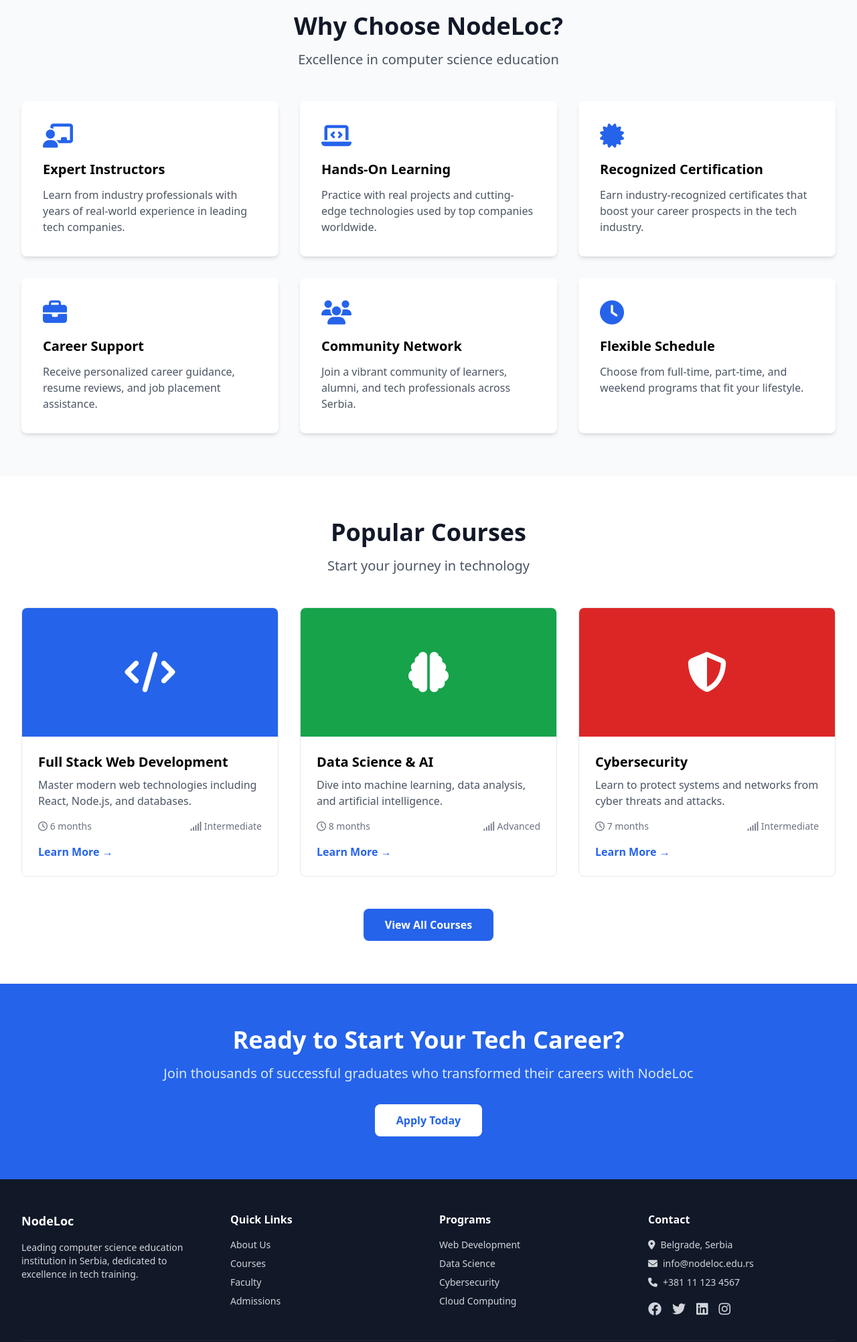
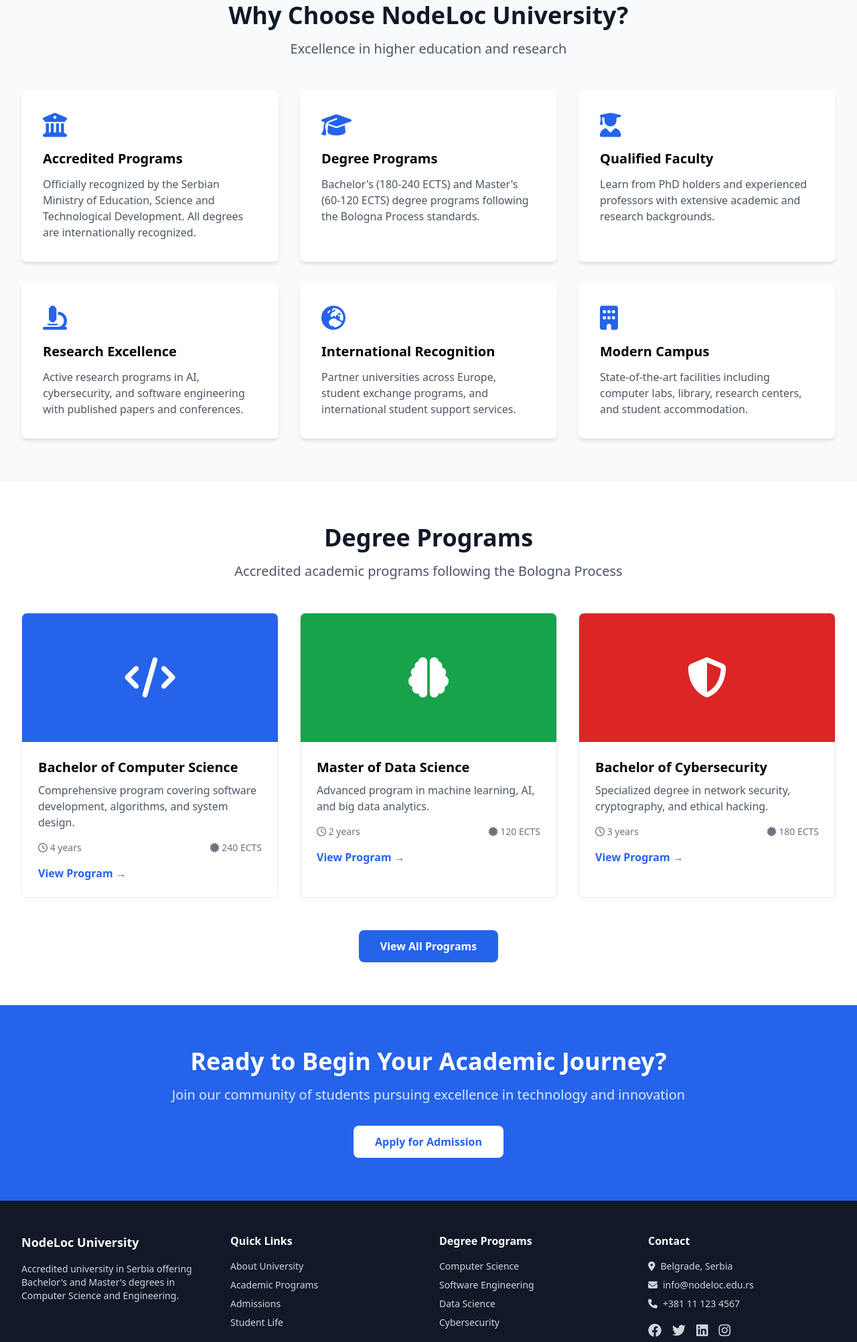
Before and after one commit to nodeloc/edu, a plain HTML site: page index.html in a window 1280 px wide. Shown: the part 793-2797 px from the top of the page at 67% size. Drawn offline with nearby package versions, Linux system fonts and the light colour scheme.

Commit message:
change to

```diff
--- a/index.html
+++ b/index.html
@@ -3,9 +3,9 @@
 <head>
     <meta charset="UTF-8">
     <meta name="viewport" content="width=device-width, initial-scale=1.0">
-    <meta name="description" content="NodeLoc - Leading Computer Science Education Institution in Serbia. Offering comprehensive training in programming, data science, cybersecurity, and cloud computing.">
-    <meta name="keywords" content="computer science, education, Serbia, programming, data science, cybersecurity, IT training">
-    <title>NodeLoc - Computer Science Education in Serbia</title>
+    <meta name="description" content="NodeLoc University - Accredited Higher Education Institution in Serbia. Bachelor's and Master's degree programs in Computer Science, Software Engineering, Data Science, and Cybersecurity.">
+    <meta name="keywords" content="computer science university, higher education Serbia, bachelor degree, master degree, accredited university, software engineering, data science degree">
+    <title>NodeLoc University - Computer Science & Engineering Degrees in Serbia</title>
     <script src="https://cdn.tailwindcss.com"></script>
     <link rel="stylesheet" href="https://cdnjs.cloudflare.com/ajax/libs/font-awesome/6.4.0/css/all.min.css">
 </head>
@@ -24,9 +24,9 @@
                 <div class="hidden md:flex items-center space-x-8">
                     <a href="index.html" class="text-blue-600 font-semibold">Home</a>
                     <a href="about.html" class="text-gray-700 hover:text-blue-600 transition">About</a>
-                    <a href="courses.html" class="text-gray-700 hover:text-blue-600 transition">Courses</a>
-                    <a href="faculty.html" class="text-gray-700 hover:text-blue-600 transition">Faculty</a>
+                    <a href="academics.html" class="text-gray-700 hover:text-blue-600 transition">Academics</a>
                     <a href="admissions.html" class="text-gray-700 hover:text-blue-600 transition">Admissions</a>
+                    <a href="student-life.html" class="text-gray-700 hover:text-blue-600 transition">Student Life</a>
                     <a href="contact.html" class="text-gray-700 hover:text-blue-600 transition">Contact</a>
                 </div>
                 <div class="md:hidden flex items-center">
@@ -41,9 +41,9 @@
             <div class="px-2 pt-2 pb-3 space-y-1">
                 <a href="index.html" class="block px-3 py-2 text-blue-600 font-semibold">Home</a>
                 <a href="about.html" class="block px-3 py-2 text-gray-700 hover:bg-gray-100">About</a>
-                <a href="courses.html" class="block px-3 py-2 text-gray-700 hover:bg-gray-100">Courses</a>
-                <a href="faculty.html" class="block px-3 py-2 text-gray-700 hover:bg-gray-100">Faculty</a>
+                <a href="academics.html" class="block px-3 py-2 text-gray-700 hover:bg-gray-100">Academics</a>
                 <a href="admissions.html" class="block px-3 py-2 text-gray-700 hover:bg-gray-100">Admissions</a>
+                <a href="student-life.html" class="block px-3 py-2 text-gray-700 hover:bg-gray-100">Student Life</a>
                 <a href="contact.html" class="block px-3 py-2 text-gray-700 hover:bg-gray-100">Contact</a>
             </div>
         </div>
@@ -54,17 +54,20 @@
         <div class="max-w-7xl mx-auto px-4 sm:px-6 lg:px-8 py-20">
             <div class="text-center">
                 <h1 class="text-4xl md:text-6xl font-bold mb-6">
-                    Transform Your Future with Computer Science
+                    NodeLoc University of Technology
                 </h1>
-                <p class="text-xl md:text-2xl mb-8 text-blue-100">
-                    Leading IT education institution in Serbia, empowering the next generation of tech professionals
+                <p class="text-xl md:text-2xl mb-4 text-blue-100">
+                    Accredited Higher Education Institution in Serbia
+                </p>
+                <p class="text-lg md:text-xl mb-8 text-blue-200">
+                    Bachelor's and Master's Degree Programs in Computer Science, Software Engineering, and Data Science
                 </p>
                 <div class="flex flex-col sm:flex-row gap-4 justify-center">
                     <a href="admissions.html" class="bg-white text-blue-600 px-8 py-3 rounded-lg font-semibold hover:bg-gray-100 transition">
-                        Apply Now
+                        Apply for Admission
                     </a>
-                    <a href="courses.html" class="border-2 border-white text-white px-8 py-3 rounded-lg font-semibold hover:bg-white hover:text-blue-600 transition">
-                        Explore Courses
+                    <a href="academics.html" class="border-2 border-white text-white px-8 py-3 rounded-lg font-semibold hover:bg-white hover:text-blue-600 transition">
+                        Academic Programs
                     </a>
                 </div>
             </div>
@@ -76,20 +79,20 @@
         <div class="max-w-7xl mx-auto px-4 sm:px-6 lg:px-8">
             <div class="grid grid-cols-2 md:grid-cols-4 gap-8 text-center">
                 <div>
-                    <div class="text-4xl font-bold text-blue-600 mb-2">2000+</div>
-                    <div class="text-gray-600">Students Trained</div>
+                    <div class="text-4xl font-bold text-blue-600 mb-2">3,200+</div>
+                    <div class="text-gray-600">Enrolled Students</div>
                 </div>
                 <div>
-                    <div class="text-4xl font-bold text-blue-600 mb-2">50+</div>
-                    <div class="text-gray-600">Expert Instructors</div>
+                    <div class="text-4xl font-bold text-blue-600 mb-2">120+</div>
+                    <div class="text-gray-600">Faculty Members</div>
                 </div>
                 <div>
-                    <div class="text-4xl font-bold text-blue-600 mb-2">15+</div>
-                    <div class="text-gray-600">Programs Offered</div>
+                    <div class="text-4xl font-bold text-blue-600 mb-2">12</div>
+                    <div class="text-gray-600">Degree Programs</div>
                 </div>
                 <div>
-                    <div class="text-4xl font-bold text-blue-600 mb-2">95%</div>
-                    <div class="text-gray-600">Job Placement Rate</div>
+                    <div class="text-4xl font-bold text-blue-600 mb-2">2015</div>
+                    <div class="text-gray-600">Year Established</div>
                 </div>
             </div>
         </div>
@@ -99,62 +102,62 @@
     <section class="py-16 bg-gray-50">
         <div class="max-w-7xl mx-auto px-4 sm:px-6 lg:px-8">
             <div class="text-center mb-12">
-                <h2 class="text-3xl md:text-4xl font-bold text-gray-900 mb-4">Why Choose NodeLoc?</h2>
-                <p class="text-xl text-gray-600">Excellence in computer science education</p>
+                <h2 class="text-3xl md:text-4xl font-bold text-gray-900 mb-4">Why Choose NodeLoc University?</h2>
+                <p class="text-xl text-gray-600">Excellence in higher education and research</p>
             </div>
             <div class="grid md:grid-cols-3 gap-8">
                 <div class="bg-white p-8 rounded-lg shadow-md hover:shadow-xl transition">
                     <div class="text-blue-600 text-4xl mb-4">
-                        <i class="fas fa-chalkboard-teacher"></i>
+                        <i class="fas fa-university"></i>
                     </div>
-                    <h3 class="text-xl font-bold mb-3">Expert Instructors</h3>
-                    <p class="text-gray-600">Learn from industry professionals with years of real-world experience in leading tech companies.</p>
+                    <h3 class="text-xl font-bold mb-3">Accredited Programs</h3>
+                    <p class="text-gray-600">Officially recognized by the Serbian Ministry of Education, Science and Technological Development. All degrees are internationally recognized.</p>
                 </div>
                 <div class="bg-white p-8 rounded-lg shadow-md hover:shadow-xl transition">
                     <div class="text-blue-600 text-4xl mb-4">
-                        <i class="fas fa-laptop-code"></i>
+                        <i class="fas fa-graduation-cap"></i>
                     </div>
-                    <h3 class="text-xl font-bold mb-3">Hands-On Learning</h3>
-                    <p class="text-gray-600">Practice with real projects and cutting-edge technologies used by top companies worldwide.</p>
+                    <h3 class="text-xl font-bold mb-3">Degree Programs</h3>
+                    <p class="text-gray-600">Bachelor's (180-240 ECTS) and Master's (60-120 ECTS) degree programs following the Bologna Process standards.</p>
                 </div>
                 <div class="bg-white p-8 rounded-lg shadow-md hover:shadow-xl transition">
                     <div class="text-blue-600 text-4xl mb-4">
-                        <i class="fas fa-certificate"></i>
+                        <i class="fas fa-user-graduate"></i>
                     </div>
-                    <h3 class="text-xl font-bold mb-3">Recognized Certification</h3>
-                    <p class="text-gray-600">Earn industry-recognized certificates that boost your career prospects in the tech industry.</p>
+                    <h3 class="text-xl font-bold mb-3">Qualified Faculty</h3>
+                    <p class="text-gray-600">Learn from PhD holders and experienced professors with extensive academic and research backgrounds.</p>
                 </div>
                 <div class="bg-white p-8 rounded-lg shadow-md hover:shadow-xl transition">
                     <div class="text-blue-600 text-4xl mb-4">
-                        <i class="fas fa-briefcase"></i>
+                        <i class="fas fa-microscope"></i>
                     </div>
-                    <h3 class="text-xl font-bold mb-3">Career Support</h3>
-                    <p class="text-gray-600">Receive personalized career guidance, resume reviews, and job placement assistance.</p>
+                    <h3 class="text-xl font-bold mb-3">Research Excellence</h3>
+                    <p class="text-gray-600">Active research programs in AI, cybersecurity, and software engineering with published papers and conferences.</p>
                 </div>
                 <div class="bg-white p-8 rounded-lg shadow-md hover:shadow-xl transition">
                     <div class="text-blue-600 text-4xl mb-4">
-                        <i class="fas fa-users"></i>
+                        <i class="fas fa-globe-europe"></i>
                     </div>
-                    <h3 class="text-xl font-bold mb-3">Community Network</h3>
-                    <p class="text-gray-600">Join a vibrant community of learners, alumni, and tech professionals across Serbia.</p>
+                    <h3 class="text-xl font-bold mb-3">International Recognition</h3>
+                    <p class="text-gray-600">Partner universities across Europe, student exchange programs, and international student support services.</p>
                 </div>
                 <div class="bg-white p-8 rounded-lg shadow-md hover:shadow-xl transition">
                     <div class="text-blue-600 text-4xl mb-4">
-                        <i class="fas fa-clock"></i>
+                        <i class="fas fa-building"></i>
                     </div>
-                    <h3 class="text-xl font-bold mb-3">Flexible Schedule</h3>
-                    <p class="text-gray-600">Choose from full-time, part-time, and weekend programs that fit your lifestyle.</p>
+                    <h3 class="text-xl font-bold mb-3">Modern Campus</h3>
+                    <p class="text-gray-600">State-of-the-art facilities including computer labs, library, research centers, and student accommodation.</p>
                 </div>
             </div>
         </div>
     </section>
 
-    <!-- Popular Courses -->
+    <!-- Degree Programs -->
     <section class="py-16 bg-white">
         <div class="max-w-7xl mx-auto px-4 sm:px-6 lg:px-8">
             <div class="text-center mb-12">
-                <h2 class="text-3xl md:text-4xl font-bold text-gray-900 mb-4">Popular Courses</h2>
-                <p class="text-xl text-gray-600">Start your journey in technology</p>
+                <h2 class="text-3xl md:text-4xl font-bold text-gray-900 mb-4">Degree Programs</h2>
+                <p class="text-xl text-gray-600">Accredited academic programs following the Bologna Process</p>
             </div>
             <div class="grid md:grid-cols-3 gap-8">
                 <div class="border rounded-lg overflow-hidden hover:shadow-xl transition">
@@ -162,13 +165,13 @@
                         <i class="fas fa-code text-white text-6xl"></i>
                     </div>
                     <div class="p-6">
-                        <h3 class="text-xl font-bold mb-2">Full Stack Web Development</h3>
-                        <p class="text-gray-600 mb-4">Master modern web technologies including React, Node.js, and databases.</p>
+                        <h3 class="text-xl font-bold mb-2">Bachelor of Computer Science</h3>
+                        <p class="text-gray-600 mb-4">Comprehensive program covering software development, algorithms, and system design.</p>
                         <div class="flex justify-between items-center mb-4">
-                            <span class="text-sm text-gray-500"><i class="far fa-clock"></i> 6 months</span>
-                            <span class="text-sm text-gray-500"><i class="fas fa-signal"></i> Intermediate</span>
+                            <span class="text-sm text-gray-500"><i class="far fa-clock"></i> 4 years</span>
+                            <span class="text-sm text-gray-500"><i class="fas fa-certificate"></i> 240 ECTS</span>
                         </div>
-                        <a href="courses.html" class="text-blue-600 font-semibold hover:text-blue-800">Learn More →</a>
+                        <a href="academics.html" class="text-blue-600 font-semibold hover:text-blue-800">View Program →</a>
                     </div>
                 </div>
                 <div class="border rounded-lg overflow-hidden hover:shadow-xl transition">
@@ -176,13 +179,13 @@
                         <i class="fas fa-brain text-white text-6xl"></i>
                     </div>
                     <div class="p-6">
-                        <h3 class="text-xl font-bold mb-2">Data Science & AI</h3>
-                        <p class="text-gray-600 mb-4">Dive into machine learning, data analysis, and artificial intelligence.</p>
+                        <h3 class="text-xl font-bold mb-2">Master of Data Science</h3>
+                        <p class="text-gray-600 mb-4">Advanced program in machine learning, AI, and big data analytics.</p>
                         <div class="flex justify-between items-center mb-4">
-                            <span class="text-sm text-gray-500"><i class="far fa-clock"></i> 8 months</span>
-                            <span class="text-sm text-gray-500"><i class="fas fa-signal"></i> Advanced</span>
+                            <span class="text-sm text-gray-500"><i class="far fa-clock"></i> 2 years</span>
+                            <span class="text-sm text-gray-500"><i class="fas fa-certificate"></i> 120 ECTS</span>
                         </div>
-                        <a href="courses.html" class="text-blue-600 font-semibold hover:text-blue-800">Learn More →</a>
+                        <a href="academics.html" class="text-blue-600 font-semibold hover:text-blue-800">View Program →</a>
                     </div>
                 </div>
                 <div class="border rounded-lg overflow-hidden hover:shadow-xl transition">
@@ -190,19 +193,19 @@
                         <i class="fas fa-shield-alt text-white text-6xl"></i>
                     </div>
                     <div class="p-6">
-                        <h3 class="text-xl font-bold mb-2">Cybersecurity</h3>
-                        <p class="text-gray-600 mb-4">Learn to protect systems and networks from cyber threats and attacks.</p>
+                        <h3 class="text-xl font-bold mb-2">Bachelor of Cybersecurity</h3>
+                        <p class="text-gray-600 mb-4">Specialized degree in network security, cryptography, and ethical hacking.</p>
                         <div class="flex justify-between items-center mb-4">
-                            <span class="text-sm text-gray-500"><i class="far fa-clock"></i> 7 months</span>
-                            <span class="text-sm text-gray-500"><i class="fas fa-signal"></i> Intermediate</span>
+                            <span class="text-sm text-gray-500"><i class="far fa-clock"></i> 3 years</span>
+                            <span class="text-sm text-gray-500"><i class="fas fa-certificate"></i> 180 ECTS</span>
                         </div>
-                        <a href="courses.html" class="text-blue-600 font-semibold hover:text-blue-800">Learn More →</a>
+                        <a href="academics.html" class="text-blue-600 font-semibold hover:text-blue-800">View Program →</a>
                     </div>
                 </div>
             </div>
             <div class="text-center mt-12">
-                <a href="courses.html" class="bg-blue-600 text-white px-8 py-3 rounded-lg font-semibold hover:bg-blue-700 transition inline-block">
-                    View All Courses
+                <a href="academics.html" class="bg-blue-600 text-white px-8 py-3 rounded-lg font-semibold hover:bg-blue-700 transition inline-block">
+                    View All Programs
                 </a>
             </div>
         </div>
@@ -211,10 +214,10 @@
     <!-- CTA Section -->
     <section class="py-16 bg-blue-600 text-white">
         <div class="max-w-7xl mx-auto px-4 sm:px-6 lg:px-8 text-center">
-            <h2 class="text-3xl md:text-4xl font-bold mb-4">Ready to Start Your Tech Career?</h2>
-            <p class="text-xl mb-8 text-blue-100">Join thousands of successful graduates who transformed their careers with NodeLoc</p>
+            <h2 class="text-3xl md:text-4xl font-bold mb-4">Ready to Begin Your Academic Journey?</h2>
+            <p class="text-xl mb-8 text-blue-100">Join our community of students pursuing excellence in technology and innovation</p>
             <a href="admissions.html" class="bg-white text-blue-600 px-8 py-3 rounded-lg font-semibold hover:bg-gray-100 transition inline-block">
-                Apply Today
+                Apply for Admission
             </a>
         </div>
     </section>
@@ -224,25 +227,25 @@
         <div class="max-w-7xl mx-auto px-4 sm:px-6 lg:px-8">
             <div class="grid md:grid-cols-4 gap-8 mb-8">
                 <div>
-                    <h3 class="text-white text-lg font-bold mb-4">NodeLoc</h3>
-                    <p class="text-sm">Leading computer science education institution in Serbia, dedicated to excellence in tech training.</p>
+                    <h3 class="text-white text-lg font-bold mb-4">NodeLoc University</h3>
+                    <p class="text-sm">Accredited university in Serbia offering Bachelor's and Master's degrees in Computer Science and Engineering.</p>
                 </div>
                 <div>
                     <h4 class="text-white font-semibold mb-4">Quick Links</h4>
                     <ul class="space-y-2 text-sm">
-                        <li><a href="about.html" class="hover:text-white transition">About Us</a></li>
-                        <li><a href="courses.html" class="hover:text-white transition">Courses</a></li>
-                        <li><a href="faculty.html" class="hover:text-white transition">Faculty</a></li>
+                        <li><a href="about.html" class="hover:text-white transition">About University</a></li>
+                        <li><a href="academics.html" class="hover:text-white transition">Academic Programs</a></li>
                         <li><a href="admissions.html" class="hover:text-white transition">Admissions</a></li>
+                        <li><a href="student-life.html" class="hover:text-white transition">Student Life</a></li>
                     </ul>
                 </div>
                 <div>
-                    <h4 class="text-white font-semibold mb-4">Programs</h4>
+                    <h4 class="text-white font-semibold mb-4">Degree Programs</h4>
                     <ul class="space-y-2 text-sm">
-                        <li><a href="courses.html" class="hover:text-white transition">Web Development</a></li>
-                        <li><a href="courses.html" class="hover:text-white transition">Data Science</a></li>
-                        <li><a href="courses.html" class="hover:text-white transition">Cybersecurity</a></li>
-                        <li><a href="courses.html" class="hover:text-white transition">Cloud Computing</a></li>
+                        <li><a href="academics.html" class="hover:text-white transition">Computer Science</a></li>
+                        <li><a href="academics.html" class="hover:text-white transition">Software Engineering</a></li>
+                        <li><a href="academics.html" class="hover:text-white transition">Data Science</a></li>
+                        <li><a href="academics.html" class="hover:text-white transition">Cybersecurity</a></li>
                     </ul>
                 </div>
                 <div>
@@ -261,7 +264,7 @@
                 </div>
             </div>
             <div class="border-t border-gray-800 pt-8 text-center text-sm">
-                <p>&copy; 2024 NodeLoc Educational Institution. All rights reserved.</p>
+                <p>&copy; 2024 NodeLoc University of Technology. All rights reserved. | Accredited by the Ministry of Education, Science and Technological Development of Serbia</p>
             </div>
         </div>
     </footer>
```
Also changed, not shown: about.html (+96 -24 lines), 1 other file.
